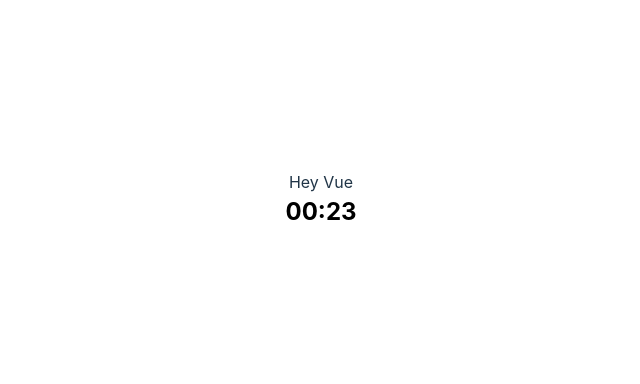
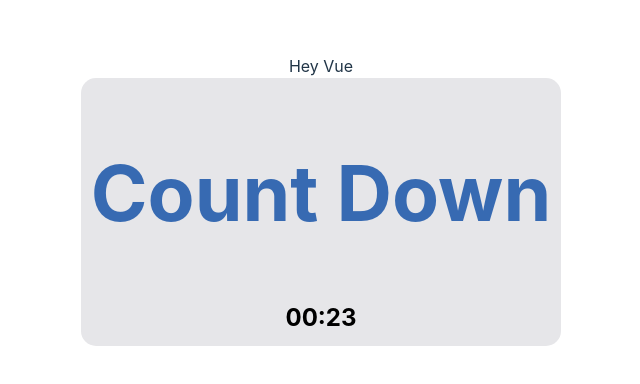
Before and after one commit to OriChaiMatan/Hello-Vue, a Vue app: page / in a window 1280 px wide. Shown: the part 200-584 px from the top of the page, without its empty margins (319-959 px from the left). Built offline with nearby package versions, Linux system fonts and the light colour scheme.

Commit message:
Customaize Count Down cmp

```diff
--- a/src/cmps/CountDown.vue
+++ b/src/cmps/CountDown.vue
@@ -1,5 +1,6 @@
 <template>
   <section class="count-down" :style="countdownStyle">
+    <h1 class="title">Count Down</h1>
     <span>{{ formattedTime }}</span>
   </section>
 </template>
@@ -56,10 +57,16 @@
 };
 </script>
 
-<style scoped>
+<style>
 .count-down {
   font-size: 24px;
   font-weight: bold;
   text-align: center;
+  background: #e6e6e9;
+  padding: 10px;
+  border-radius: 15px;
 }
+.title{
+    color: #376ab2;
+  }
 </style>
```
